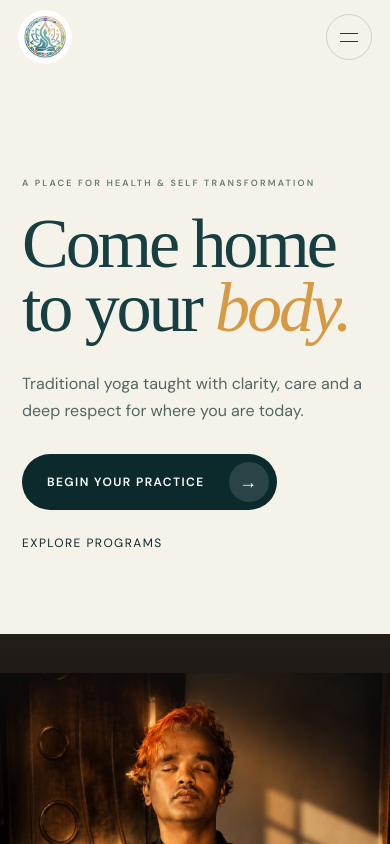
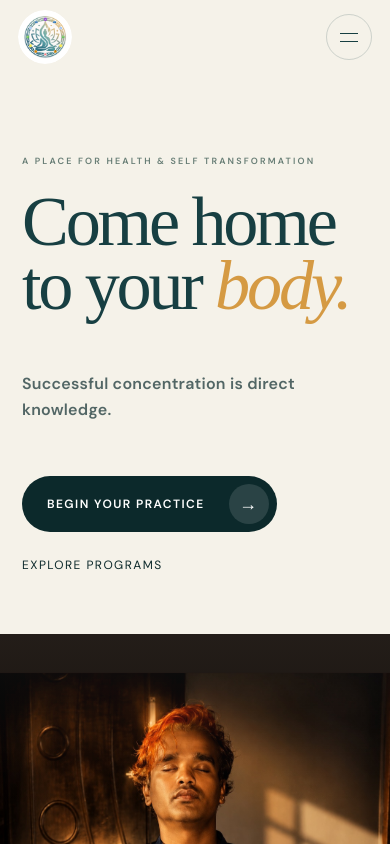
Before and after one commit to Murthy-sys/yogalaya, a React (Vite) app: page / in a window 390 px wide. Shown: the top 844 px of the page. Built offline with nearby package versions, Linux system fonts and the light colour scheme; a web font is replaced by a local one.

Commit message:
added message

```diff
--- a/src/components/Hero.jsx
+++ b/src/components/Hero.jsx
@@ -5,7 +5,11 @@
     <div className="hero-copy" data-reveal>
       <p className="eyebrow">A place for health & self transformation</p>
       <h1>Come home<br />to your <em>body.</em></h1>
-      <p className="hero-intro">Traditional yoga taught with clarity, care and a deep respect for where you are today.</p>
+      <div className="hero-reflections" aria-label="Yoga reflections">
+        <p className="hero-reflection hero-reflection-temple">If your body is a temple, your breath <span role="img" aria-label="lungs">🫁</span> will be your god.</p>
+        <p className="hero-reflection hero-reflection-knowledge">Successful concentration is direct knowledge.</p>
+        <p className="hero-reflection hero-reflection-effort">Success is immediate where efforts are intense.</p>
+      </div>
       <div className="hero-actions"><a className="primary-button" href="#contact">Begin your practice <Arrow /></a><a className="text-link" href="#programs">Explore programs</a></div>
     </div>
     <div className="hero-visual" data-reveal data-reveal-delay="1">
--- a/src/styles.css
+++ b/src/styles.css
@@ -76,7 +76,14 @@
 h1, h2, h3, blockquote { font-family: "Marcellus", serif; font-weight: 400; }
 .hero h1 { margin: 0; font-size: clamp(66px, 7vw, 112px); line-height: .91; letter-spacing: -.045em; color: var(--ink); }
 em { color: var(--gold); font-style: italic; font-weight: 400; }
-.hero-intro { max-width: 465px; font-size: 18px; line-height: 1.7; color: #526665; margin: 38px 0 34px; }
+.hero-reflections { width: min(100%, 485px); min-height: 92px; position: relative; margin: 38px 0 34px; color: #526665; }
+.hero-reflection { width: 100%; margin: 0; position: absolute; inset: 0; display: flex; align-items: center; opacity: 0; transform: translateY(10px); animation: hero-reflection-cycle 15s var(--ease-smooth) infinite; pointer-events: none; }
+.hero-reflection-temple { font-family: "Marcellus", serif; font-size: clamp(22px, 2vw, 29px); line-height: 1.35; letter-spacing: -.02em; color: var(--ink); }
+.hero-reflection-knowledge { font-size: 18px; font-weight: 600; line-height: 1.65; letter-spacing: .015em; }
+.hero-reflection-effort { font-family: "Marcellus", serif; font-size: clamp(21px, 1.85vw, 27px); font-style: italic; line-height: 1.4; color: var(--gold); }
+.hero-reflection-knowledge { animation-delay: 5s; }
+.hero-reflection-effort { animation-delay: 10s; }
+@keyframes hero-reflection-cycle { 0%, 4% { opacity: 0; transform: translateY(10px); } 9%, 28% { opacity: 1; transform: translateY(0); } 33%, 100% { opacity: 0; transform: translateY(-10px); } }
 .hero-actions { display: flex; align-items: center; gap: 34px; }
 .primary-button { border: 0; background: var(--ink-deep); color: white; border-radius: 999px; text-decoration: none; padding: 8px 8px 8px 25px; min-height: 56px; display: inline-flex; align-items: center; gap: 24px; font-size: 12px; text-transform: uppercase; letter-spacing: .12em; font-weight: 600; cursor: pointer; transition: .25s ease; }
 .button-arrow { width: 40px; height: 40px; border-radius: 50%; background: rgba(255,255,255,.12); display: grid; place-items: center; font-size: 18px; transition: .25s ease; }
@@ -365,7 +372,8 @@
   .hero-copy { padding: 70px 22px 50px; min-height: 560px; }
   .eyebrow { font-size: 9px; line-height: 1.6; margin-bottom: 22px; }
   .hero h1 { font-size: clamp(57px, 18vw, 76px); }
-  .hero-intro { font-size: 16px; margin: 30px 0; }
+  .hero-reflections { min-height: 98px; margin: 30px 0; }
+  .hero-reflection-knowledge { font-size: 16px; }
   .hero-actions { flex-direction: column; align-items: flex-start; gap: 24px; }
   .hero-visual { min-height: 72svh; }
   .hero-visual > img { object-position: center; }
@@ -498,6 +506,7 @@
 @media (prefers-reduced-motion: reduce) {
   html { scroll-behavior: auto; }
   *, *::before, *::after { animation: none !important; transition-duration: .01ms !important; }
+  .hero-reflection-temple { opacity: 1; transform: none; }
   [data-reveal] { opacity: 1; transform: none; filter: none; clip-path: inset(0); }
   ::view-transition-old(root), ::view-transition-new(root) { animation: none; }
 }
```
Also changed, not shown: 5 other files (tests, documents, lock files or other folders).
